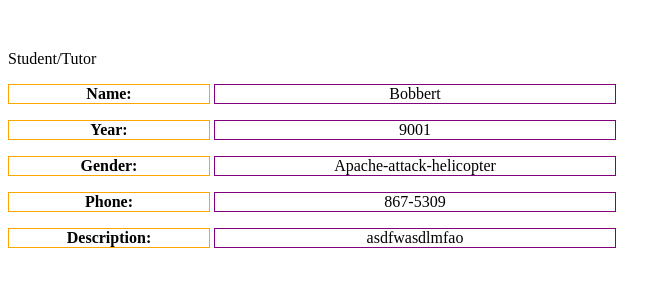
After one commit to andrewcchau/UTutors, a Django app: page / in a window 1280 px wide. The commit adds this page. Shown: the top 300 px of the page, without its empty margins (0-671 px from the left). Run offline with Django 3.2, Linux system fonts and the light colour scheme.

Commit message:
Added profile page (html template, not django)

```diff
--- a/user/templates/user/homepage.html
+++ b/user/templates/user/homepage.html
@@ -22,7 +22,7 @@ input[type=text]:focus{
 }
 </style> -->
 <title>UTutors</title>
-<h1 align="center"><b><font style='font-size:5em' color="orange">UTutors</font></b></h1>
+<h1 align="center"><b><font style='font-size:4em' color="orange">UTutors</font></b></h1>
 </head>
 <body>
 <div align="center">
--- /dev/null
+++ b/user/templates/user/profile.html
@@ -0,0 +1,76 @@
+<style type="text/css">
+#ProfilePage
+{
+    /* Move it off the top of the page, then centre it horizontally */
+    margin: 50px auto;
+    width: 635px auto;
+
+/* For visibility. Delete me */
+
+}
+
+#Info
+{
+    width: 800px auto;
+    text-align: center;
+
+    /* Move it to the right */
+    float: left;
+
+/* For visibility. Delete me */
+
+}
+
+#Info strong
+{
+    /* Give it a width */
+    display: inline-block;
+    width: 200px;
+
+/* For visibility. Delete me */
+border: 1px solid orange;
+}
+
+#Info span
+{
+    /* Give it a width */
+    display: inline-block;
+    width: 400px;
+
+/* For visibility. Delete me */
+border: 1px solid purple;
+}
+</style>
+
+<div id="ProfilePage">
+    <div id="LeftCol">
+        <div id="Classification">Student/Tutor</div>
+ 	<!--       <div id="ProfileOptions"></div> -->
+    </div>
+
+    <div id="Info">
+        <p>
+            <strong>Name:</strong>
+            <span>Bobbert</span>
+        </p>
+        <p>
+            <strong>Year:</strong>
+            <span>9001</span>
+        </p>
+        <p>
+            <strong>Gender:</strong>
+            <span>Apache-attack-helicopter</span>
+        </p>
+        <p>
+		    <strong>Phone:</strong>
+		    <span>867-5309</span>
+        </p>
+        <p>
+            <strong>Description:</strong>
+            <span>asdfwasdlmfao</span>
+        </p>
+    </div>
+
+    <!-- Needed because other elements inside ProfilePage have floats -->
+    <div style="clear:both"></div>
+</div>
--- a/user/templates/user/student.html
+++ b/user/templates/user/student.html
@@ -3,6 +3,7 @@
 <head>
     <meta charset="UTF-8">
     <title>Title</title>
+    <h1 align="center"><b><font style='font-size:2em' color="orange">Student Placeholder</font></b></h1>
 </head>
 <body>
 
--- a/user/templates/user/tutor.html
+++ b/user/templates/user/tutor.html
@@ -3,6 +3,7 @@
 <head>
     <meta charset="UTF-8">
     <title>Title</title>
+    <h1 align="center"><b><font style='font-size:2em' color="orange">Tutor Placeholder</font></b></h1>
 </head>
 <body>
 
```
Also changed, not shown: user/templates/user/classes.html (+6 -1 lines).
